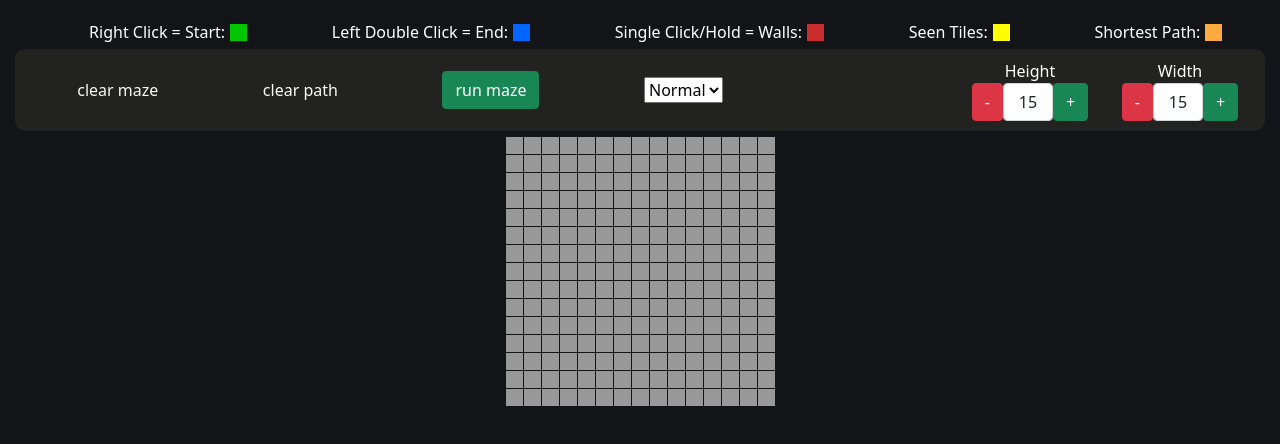
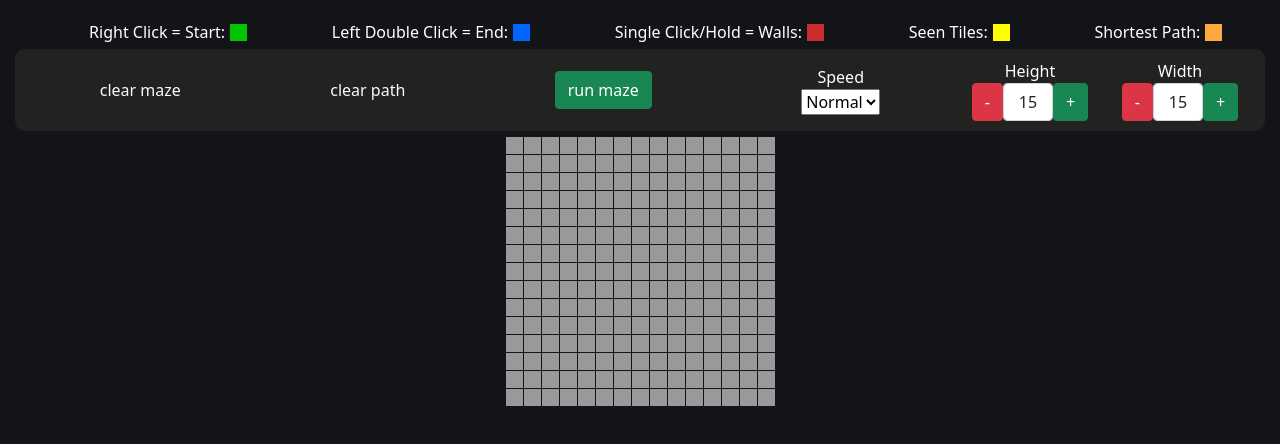
Before and after one commit to semanticsatiation/maze-runner, an Angular app: page / in a window 1280 px wide. Shown: the top 444 px of the page. Built offline with nearby package versions, Linux system fonts and the light colour scheme.

Commit message:
add speed label and adjust fast speed

```diff
--- a/src/app/maze/maze.component.html
+++ b/src/app/maze/maze.component.html
@@ -15,21 +15,18 @@
             run maze
         </button>
 
-        <select [disabled]="isSolving" name="speed" id="speed" [value]="speed" (change)="adjustSpeed($event)">
-            <option *ngFor="let speedItem of speeds; let i = index;" [selected]="speedItem[1] === speed.toString()" [value]="speeds[i][1]">{{speedItem[0]}}</option>
-        </select>
+
+        <div class="flex-column-center">
+            <label for="speed">Speed</label>
+
+            <select [disabled]="isSolving" name="speed" id="speed" [value]="speed" (change)="adjustSpeed($event)">
+                <option *ngFor="let speedItem of speeds; let i = index;" [selected]="speedItem[1] === speed.toString()" [value]="speeds[i][1]">{{speedItem[0]}}</option>
+            </select>
+        </div>
     </div>
 
-    <!-- <div>
-        <label for="height">Height</label>
-        <input [disabled]="isSolving" (change)="setDimensions($event, 'height')" min="1" max="50" type="number" [value]="height">
-        <label for="width">Width</label>
-        <input [disabled]="isSolving" (change)="setDimensions($event, 'width')" min="2" max="50" type="number" [value]="width">
-    </div> -->
-
-
     <div class="buttons-container">
-        <div class="button-container">
+        <div class="button-container flex-column-center">
             <label for="height">Height</label>
 
             <div>
@@ -47,7 +44,7 @@
             </div>
         </div>
 
-        <div class="button-container">
+        <div class="button-container flex-column-center">
             <label for="width">Width</label>
 
             <div>
--- a/src/app/maze/maze.component.scss
+++ b/src/app/maze/maze.component.scss
@@ -56,11 +56,11 @@
         display: flex;
         justify-content: space-around;
     }
-}
 
-.sub-maze {
-    align-items: center;
-    width: 61%;
+    .sub-maze {
+        align-items: center;
+        width: 100%;
+    }
 }
 
 .buttons-container {
@@ -69,10 +69,6 @@
 }
 
 .button-container {
-    display: flex;
-    flex-direction: column;
-    align-items: center;
-
     > div {
         display: flex;
     }
@@ -83,6 +79,12 @@
     }
 }
 
+
+.flex-column-center {
+    display: flex;
+    flex-direction: column;
+    align-items: center;
+}
 
 
 
--- a/src/app/maze/maze.component.ts
+++ b/src/app/maze/maze.component.ts
@@ -40,7 +40,7 @@ export class MazeComponent implements OnInit {
 
   clicked = false;
 
-  speeds:any[] = [["Slow", "150"], ["Normal", "20"], ["Fast", "3"], ["Instant", "0"]];
+  speeds:any[] = [["Slow", "150"], ["Normal", "20"], ["Fast", "1"], ["Instant", "0"]];
 
   branchingPaths: {
     [key: number]: number[]
```
